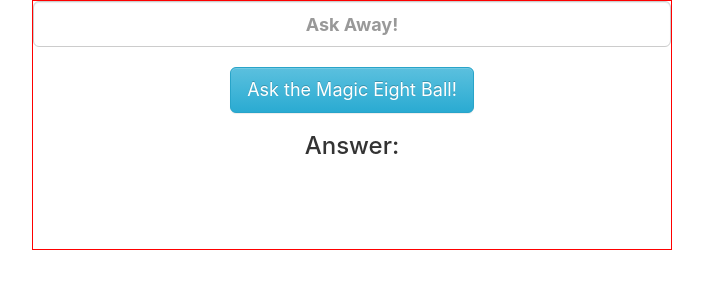
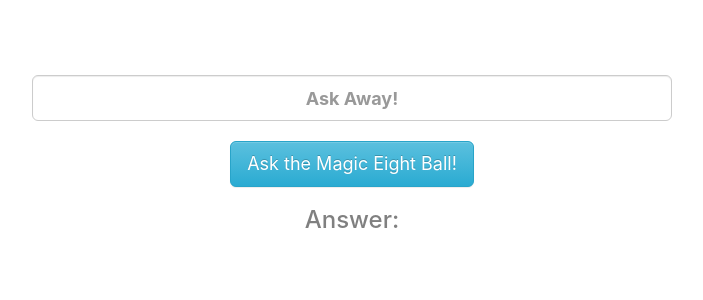
Before and after one commit to Hawky454/magiceightball, a React (Create React App) app: page / in a window 1280 px wide. Shown: the top 300 px of the page, without its empty margins (288-991 px from the left). Built offline with nearby package versions, Linux system fonts and the light colour scheme.

Commit message:
added ! to reply without getting an undefined answer using a ternary

```diff
--- a/src/components/MagicEightBall.js
+++ b/src/components/MagicEightBall.js
@@ -72,7 +72,7 @@ class MagicEightBall extends Component {
             'Outlook not so good',
             'Very doubtful'
           ];
-          const answer = possibleAnswers[this.state.randomIndex]; // << change code here
+          const answer = possibleAnswers[this.state.randomIndex];
 
     return (
       <div className={styles.main}>
@@ -96,7 +96,8 @@ class MagicEightBall extends Component {
           Ask the Magic Eight Ball!
         </button><br />
         <h3>Answer:</h3>
-        <p>{answer}</p>
+        {/* I can't belive I made this work, I wanted to add an '!' but I was getting an answer as undefined on my page this fixed that issue*/}
+        <p className={styles.answer}>{answer ? answer + '!' : null}</p>
       </div>
     );
 
--- a/src/components/MagicEightBall.module.css
+++ b/src/components/MagicEightBall.module.css
@@ -1,11 +1,14 @@
 .main {
     width: 50%;
-    margin: auto;
-    /* margin: 20px 200px;
-    margin-right: 100px; */
+    margin: 75px auto;
     height: 250px;
-    border: 1px red solid;
-    /* overflow: scroll; */
+    /* border: 1px red solid; */
     text-align: center;
     font-weight: bold;
+    color: grey;
 }
+
+.answer {
+    color: blue;
+    font-size: 20px;
+}
```
